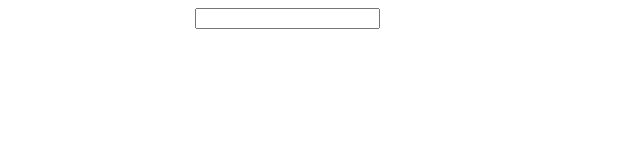
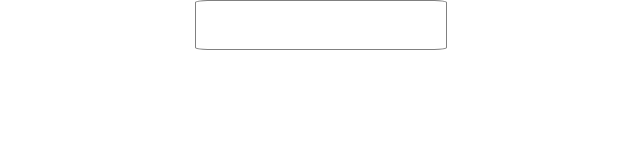
Before and after one commit to Klingon1717/validation-rev, a plain HTML site: page index.html in a window 1280 px wide. Shown: the whole page, without its empty margins (195-835 px from the left). Drawn offline with Linux system fonts and the light colour scheme.

Commit message:
added first input on form and styled

```diff
--- a/main.css
+++ b/main.css
@@ -1,4 +1,16 @@
+body{
+	margin:0;
+	padding:0;
+}
 #container{
+	width:500px;
 	margin:0 auto;
-	width:500px;
 }
+input{
+	border-radius: 5%;
+	height:1.5em;
+	width:12em;
+	padding:0.5em;
+	font-size: 1.2em;
+	border:1px solid gray;
+}
```
